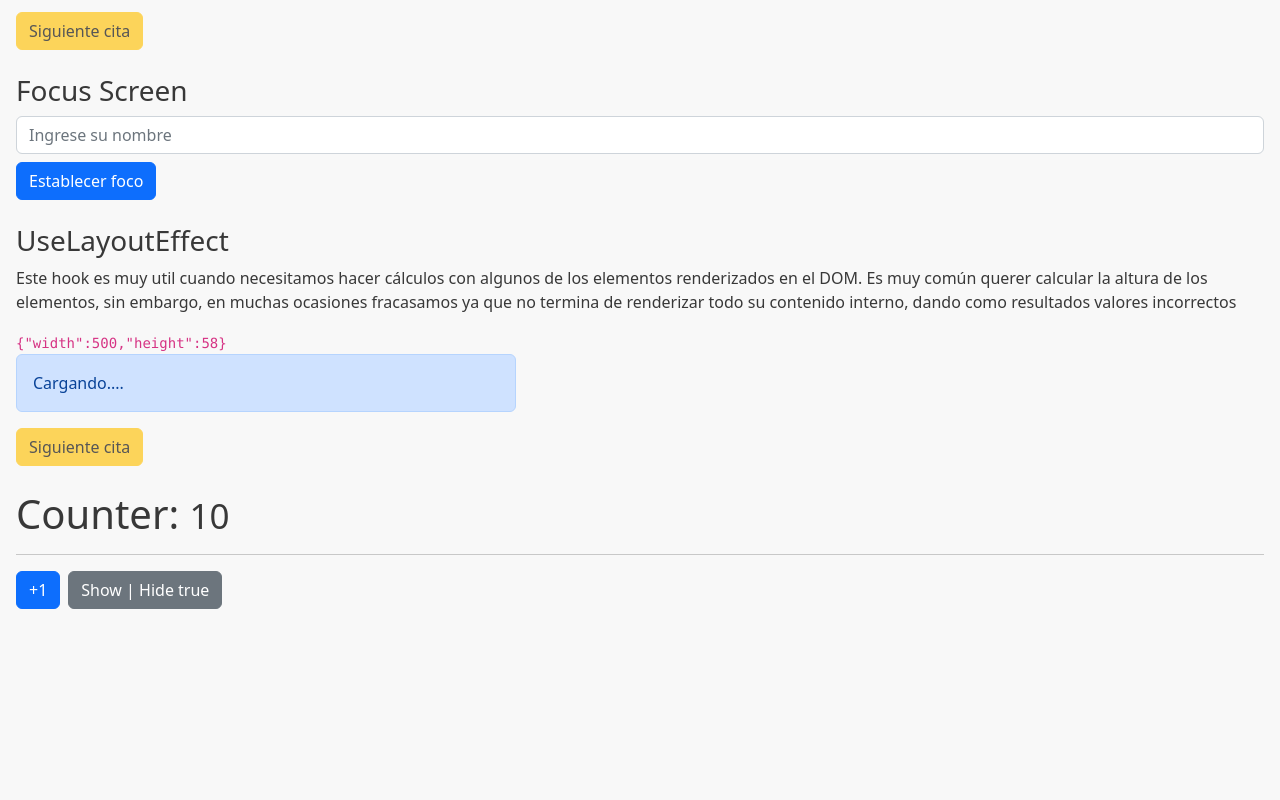
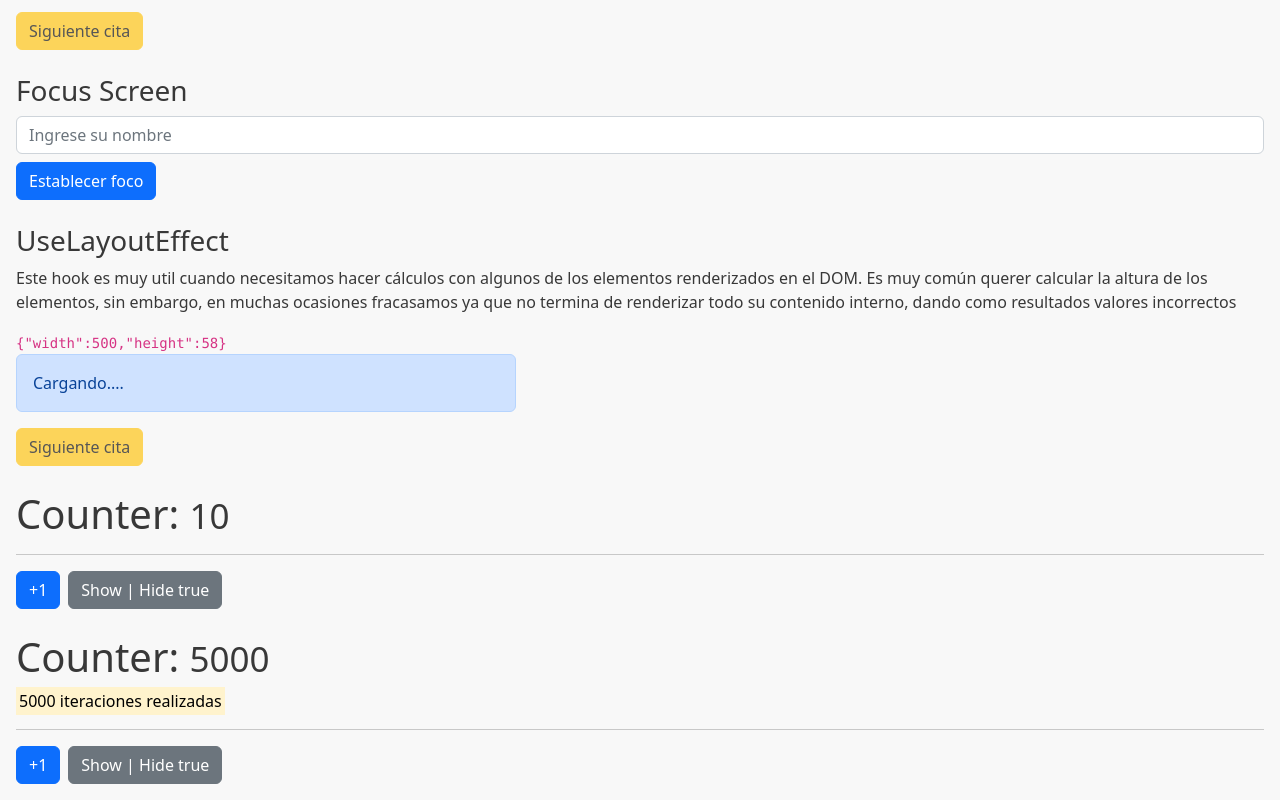
Before and after one commit to alexglzrys/react-HooksExpertApp, a React (Vite) app: page / in a window 1280 px wide. Shown: the part 860-1660 px from the top of the page. Before the commit the page ends 1485 px from the top, so only its background shows below. Built offline with nearby package versions, Linux system fonts and the light colour scheme; no server answers.

Commit message:
useMemo - MemoHook

```diff
--- a/src/HooksApp.jsx
+++ b/src/HooksApp.jsx
@@ -6,6 +6,7 @@ import { SimpleForm } from './components/02-useEffect/SimpleForm'
 import { MultipleCustomHooks } from './components/03-ejercicios/MultipleCustomHooks'
 import { FocusScreen } from './components/04-useRef/FocusScreen'
 import { Layout } from './components/05-useLayoutEffect/Layout'
+import { MemoHook } from './components/06-memos/MemoHook'
 import { Memorize } from './components/06-memos/Memorize'
 
 export const HooksApp = () => {
@@ -20,6 +21,7 @@ export const HooksApp = () => {
         <FocusScreen />
         <Layout />
         <Memorize />
+        <MemoHook />
     </>
   )
 }
--- /dev/null
+++ b/src/components/06-memos/MemoHook.jsx
@@ -0,0 +1,34 @@
+import React, { useMemo, useState } from 'react'
+import { useCounter } from '../../hooks/useCounter'
+
+// función con tareas complejas
+// ? Esta tarea solo se debería realizar si laS variables o acciones que dependen de ella se actualizan.
+// ! Mas no por que cualquiera de las variables de estado del componente cambian
+const heaveStuff = (iterationNumber = 100) => {
+    for (let i = 0; i<iterationNumber; i++) {
+        console.log('Ahi vamos con la tarea...');
+    }
+    return `${iterationNumber} iteraciones realizadas`;
+}
+
+export const MemoHook = () => {
+  const {counter, incrementar} = useCounter(5000)
+  const [show, setShow] = useState(true)
+
+  // Evitar que se vuelva a ejecutar lógica compleja en el componente solo por que cualquier variable de estado o props cambia
+  // Memorizar el resultado de la operación, y volver a ejecutar la tarea solo si sus dependencias o algun dato en particular cambian
+  const memorizeValue = useMemo(() => heaveStuff(counter), [counter]);
+
+  return (
+    <div className='mt-4'>
+      <h1>Counter: <small>{counter}</small></h1>
+      {/* <mark>{heaveStuff(counter)}</mark> */}
+      <mark>{memorizeValue}</mark>
+      <hr />
+      {/* heaveStuff depende del counter, por tanto si cambia, debería ejecutarse */}
+      <button className='btn btn-primary me-2' onClick={() => incrementar()}>+1</button>
+      {/* heaveStuff no depende de la variable de estado show, sería un error de optimización que se volviera a ejecutar si esta variable cambia. por defecto así es */}
+      <button className='btn btn-secondary' onClick={() => setShow(!show) }>Show | Hide {JSON.stringify(show) }</button>
+    </div>
+  )
+}
```
